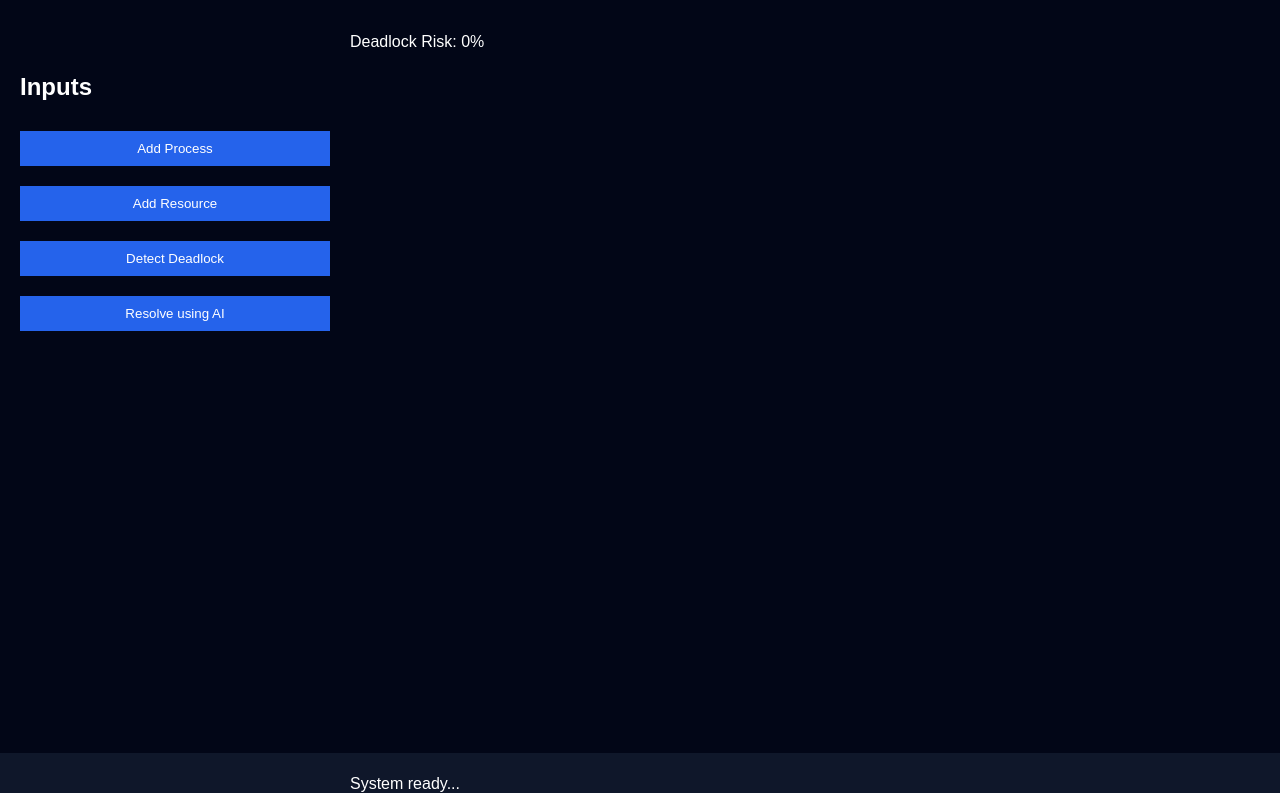
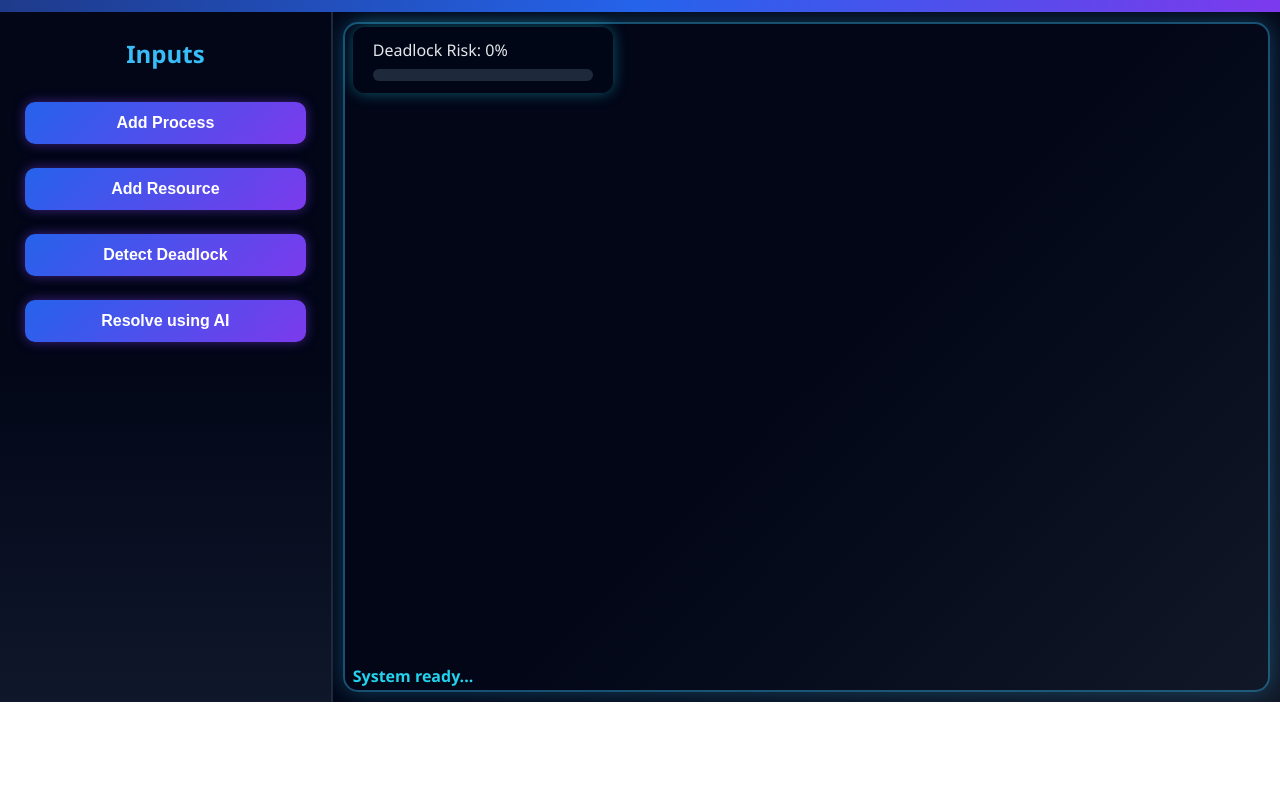
Before and after one commit to noshinmuhammed-droid/Deadlock-using-ai, a plain HTML site: page index.html in a window 1280 px wide. Shown: the part 121-914 px from the top of the page. After the commit the page ends 823 px from the top, so only its background shows below. Drawn offline with Linux system fonts and the light colour scheme.

Commit message:
Update style.css

```diff
--- a/style.css
+++ b/style.css
@@ -1,43 +1,160 @@
-body {
-  font-family: Arial, sans-serif;
-  background: #0f172a;
-  color: white;
+* {
   margin: 0;
+  padding: 0;
+  box-sizing: border-box;
 }
 
+body {
+  font-family: 'Segoe UI', Tahoma, sans-serif;
+  background: radial-gradient(circle at top, #0f172a, #020617);
+  color: #e5e7eb;
+  min-height: 100vh;
+}
+
+/* ===== HEADER ===== */
 header {
   text-align: center;
-  padding: 20px;
-  background: #020617;
+  padding: 25px;
+  background: linear-gradient(90deg, #1e3a8a, #2563eb, #7c3aed);
+  box-shadow: 0 4px 20px rgba(0, 0, 0, 0.5);
 }
 
+header h1 {
+  font-size: 2.4rem;
+  color: #ffffff;
+}
+
+header p {
+  margin-top: 8px;
+  color: #dbeafe;
+  font-size: 1.05rem;
+}
+
+/* ===== MAIN LAYOUT ===== */
 .container {
   display: flex;
-  height: 90vh;
+  height: calc(100vh - 110px);
 }
 
+/* ===== CONTROL PANEL ===== */
 .controls {
-  width: 25%;
-  background: #020617;
-  padding: 20px;
+  width: 26%;
+  padding: 25px;
+  background: linear-gradient(180deg, #020617, #020617, #0f172a);
+  border-right: 2px solid #1e293b;
 }
 
+.controls h2 {
+  margin-bottom: 20px;
+  color: #38bdf8;
+  text-align: center;
+}
+
+/* ===== BUTTONS ===== */
 .controls button {
   width: 100%;
-  margin: 10px 0;
-  padding: 10px;
-  background: #2563eb;
+  margin: 12px 0;
+  padding: 12px;
+  font-size: 1rem;
+  border-radius: 10px;
   border: none;
+  cursor: pointer;
+  font-weight: 600;
+  transition: all 0.3s ease;
+  background: linear-gradient(135deg, #2563eb, #7c3aed);
   color: white;
-  cursor: pointer;
+  box-shadow: 0 0 12px rgba(124, 58, 237, 0.5);
 }
 
-.simulation {
-  width: 75%;
-  background: #020617;
+.controls button:hover {
+  transform: translateY(-3px) scale(1.02);
+  box-shadow: 0 0 20px rgba(56, 189, 248, 0.9);
 }
 
+.controls button:active {
+  transform: scale(0.96);
+}
+
+/* ===== SIMULATION AREA ===== */
+.simulation {
+  width: 74%;
+  background: linear-gradient(135deg, #020617, #020617, #111827);
+  position: relative;
+  overflow: hidden;
+}
+
+/* Glowing border */
+.simulation::before {
+  content: "";
+  position: absolute;
+  inset: 10px;
+  border-radius: 15px;
+  border: 2px solid rgba(56, 189, 248, 0.4);
+  box-shadow: 0 0 25px rgba(56, 189, 248, 0.3);
+  pointer-events: none;
+}
+
+/* ===== CANVAS ===== */
 canvas {
   width: 100%;
   height: 100%;
+  padding: 15px;
 }
+
+/* ===== SCROLLBAR (Optional Cool Effect) ===== */
+::-webkit-scrollbar {
+  width: 8px;
+}
+
+::-webkit-scrollbar-thumb {
+  background: linear-gradient(#2563eb, #7c3aed);
+  border-radius: 10px;
+}
+
+/* ===== STATUS TEXT / LABELS ===== */
+.status {
+  position: absolute;
+  bottom: 15px;
+  left: 20px;
+  color: #22d3ee;
+  font-weight: 600;
+}
+
+/* ===== GLOW ANIMATION ===== */
+@keyframes pulse {
+  0% {
+    box-shadow: 0 0 10px #2563eb;
+  }
+  50% {
+    box-shadow: 0 0 25px #7c3aed;
+  }
+  100% {
+    box-shadow: 0 0 10px #2563eb;
+  }
+}
+.risk-panel {
+  position: absolute;
+  top: 15px;
+  left: 20px;
+  background: rgba(2, 6, 23, 0.9);
+  padding: 12px 20px;
+  border-radius: 12px;
+  color: #e5e7eb;
+  box-shadow: 0 0 15px rgba(34, 211, 238, 0.4);
+}
+
+.risk-bar {
+  margin-top: 8px;
+  width: 220px;
+  height: 12px;
+  background: #1e293b;
+  border-radius: 10px;
+  overflow: hidden;
+}
+
+.risk-fill {
+  height: 100%;
+  width: 0%;
+  background: linear-gradient(90deg, #22c55e, #facc15, #ef4444);
+  transition: width 0.6s ease;
+}
```
